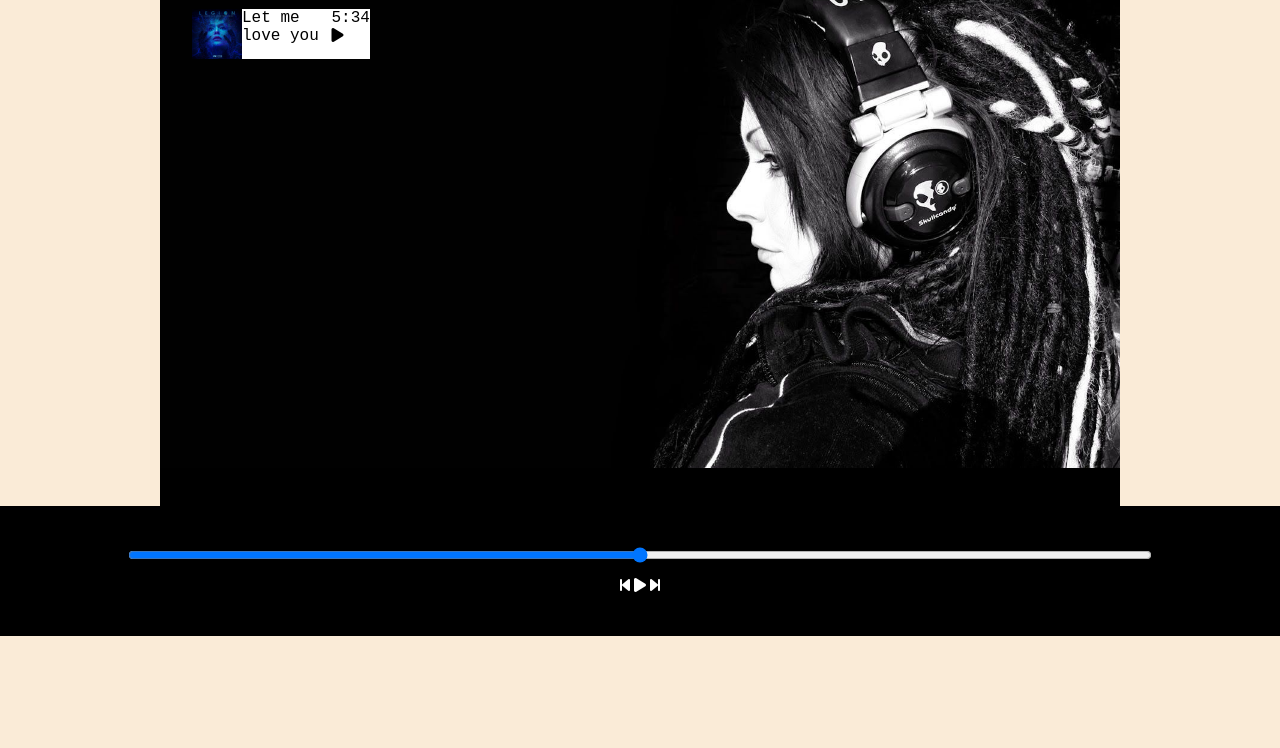
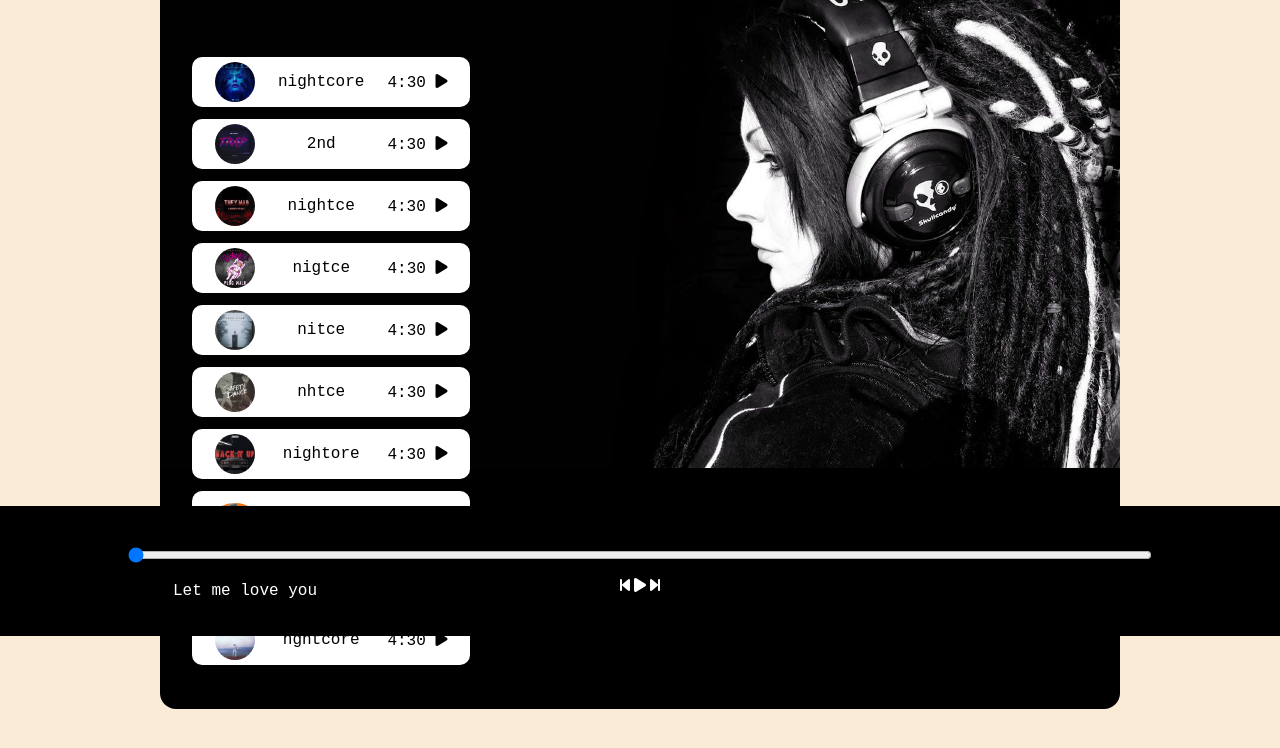
Before and after one commit to Vanshul-Dahiya/music-WebApp, a plain HTML site: page index.html in a window 1280 px wide. Shown: the part 164-912 px from the top of the page. Before the commit the page ends 877 px from the top, so only its background shows below. Drawn offline with Linux system fonts and the light colour scheme.

Commit message:
music play pause functionality added

```diff
--- a/index.html
+++ b/index.html
@@ -8,6 +8,7 @@
     <link rel="stylesheet" href="style.css" />
   </head>
   <body>
+    <!-- nav bar -->
     <nav>
       <ul>
         <li class="brand"><img src="logo.png" alt="logo_img" /> Lofi Musics</li>
@@ -16,30 +17,132 @@
       </ul>
     </nav>
 
+    <!-- main container -->
     <div class="container">
       <div class="songList">
         <h1>Best of NCS</h1>
-        <div>
+        <div class="songItemContainer">
           <div class="songItem">
             <!-- cover image -->
             <img src="covers/1.jpg" alt="cover image" />
-            <span>Let me love you</span>
+            <span class="songName">Let me love you</span>
             <span class="songListPlay"
-              ><span>5:34</span> <i class="fa-solid fa-play"></i
-            ></span>
+              ><span class="timestamp"
+                >4:30 <i class="fa-solid fa-play"></i
+              ></span>
+            </span>
+          </div>
+          <div class="songItem">
+            <!-- cover image -->
+            <img src="covers/1.jpg" alt="cover image" />
+            <span class="songName">Let me love you</span>
+            <span class="songListPlay"
+              ><span class="timestamp"
+                >4:30 <i class="fa-solid fa-play"></i
+              ></span>
+            </span>
+          </div>
+          <div class="songItem">
+            <!-- cover image -->
+            <img src="covers/1.jpg" alt="cover image" />
+            <span class="songName">Let me love you</span>
+            <span class="songListPlay"
+              ><span class="timestamp"
+                >4:30 <i class="fa-solid fa-play"></i
+              ></span>
+            </span>
+          </div>
+          <div class="songItem">
+            <!-- cover image -->
+            <img src="covers/1.jpg" alt="cover image" />
+            <span class="songName">Let me love you</span>
+            <span class="songListPlay"
+              ><span class="timestamp"
+                >4:30 <i class="fa-solid fa-play"></i
+              ></span>
+            </span>
+          </div>
+          <div class="songItem">
+            <!-- cover image -->
+            <img src="covers/1.jpg" alt="cover image" />
+            <span class="songName">Let me love you</span>
+            <span class="songListPlay"
+              ><span class="timestamp"
+                >4:30 <i class="fa-solid fa-play"></i
+              ></span>
+            </span>
+          </div>
+          <div class="songItem">
+            <!-- cover image -->
+            <img src="covers/1.jpg" alt="cover image" />
+            <span class="songName">Let me love you</span>
+            <span class="songListPlay"
+              ><span class="timestamp"
+                >4:30 <i class="fa-solid fa-play"></i
+              ></span>
+            </span>
+          </div>
+          <div class="songItem">
+            <!-- cover image -->
+            <img src="covers/1.jpg" alt="cover image" />
+            <span class="songName">Let me love you</span>
+            <span class="songListPlay"
+              ><span class="timestamp"
+                >4:30 <i class="fa-solid fa-play"></i
+              ></span>
+            </span>
+          </div>
+          <div class="songItem">
+            <!-- cover image -->
+            <img src="covers/1.jpg" alt="cover image" />
+            <span class="songName">Let me love you</span>
+            <span class="songListPlay"
+              ><span class="timestamp"
+                >4:30 <i class="fa-solid fa-play"></i
+              ></span>
+            </span>
+          </div>
+          <div class="songItem">
+            <!-- cover image -->
+            <img src="covers/1.jpg" alt="cover image" />
+            <span class="songName">Let me love you</span>
+            <span class="songListPlay"
+              ><span class="timestamp"
+                >4:30 <i class="fa-solid fa-play"></i
+              ></span>
+            </span>
+          </div>
+          <div class="songItem">
+            <!-- cover image -->
+            <img src="covers/1.jpg" alt="cover image" />
+            <span class="songName">Let me love you</span>
+            <span class="songListPlay"
+              ><span class="timestamp"
+                >4:30 <i class="fa-solid fa-play"></i
+              ></span>
+            </span>
           </div>
         </div>
       </div>
-
       <div class="songBanner"></div>
     </div>
-
+    <!-- Bottom container -->
     <div class="bottom">
-      <input type="range" name="range" id="progressBar" min="0" max="100" />
+      <input
+        type="range"
+        name="range"
+        id="progressBar"
+        min="0"
+        value="0"
+        max="100"
+      />
       <div class="icons">
         <i class="fa-solid fa-backward-step"></i>
-        <i class="fa-solid fa-play"></i>
+        <i class="fa-solid fa-play" id="masterPlay"></i>
         <i class="fa-solid fa-forward-step"></i>
+      </div>
+      <div class="songInfo">
+        <img src="playing.gif" alt="gif" width="45px" id="gif" />Let me love you
       </div>
     </div>
     <script
--- a/script.js
+++ b/script.js
@@ -0,0 +1,95 @@
+// initialize the variables
+let songInd = 0;
+const audioEl = new Audio("songs/1.mp3");
+// play button
+const masterPlay = document.getElementById("masterPlay");
+const progressBar = document.getElementById("progressBar");
+const gifEl = document.getElementById("gif");
+const songItems = Array.from(document.getElementsByClassName("songItem"));
+
+let songs = [
+  {
+    songName: "nightcore",
+    filePath: "songs/1.mp3",
+    coverPath: "covers/1.jpg",
+  },
+  {
+    songName: "2nd",
+    filePath: "songs/2.mp3",
+    coverPath: "covers/2.jpg",
+  },
+  {
+    songName: "nightce",
+    filePath: "songs/3.mp3",
+    coverPath: "covers/3.jpg",
+  },
+  {
+    songName: "nigtce",
+    filePath: "songs/4.mp3",
+    coverPath: "covers/4.jpg",
+  },
+  {
+    songName: "nitce",
+    filePath: "songs/5.mp3",
+    coverPath: "covers/5.jpg",
+  },
+  {
+    songName: "nhtce",
+    filePath: "songs/6.mp3",
+    coverPath: "covers/6.jpg",
+  },
+  {
+    songName: "nightore",
+    filePath: "songs/7.mp3",
+    coverPath: "covers/7.jpg",
+  },
+  {
+    songName: "nighte",
+    filePath: "songs/8.mp3",
+    coverPath: "covers/8.jpg",
+  },
+  {
+    songName: "nightcoe",
+    filePath: "songs/9.mp3",
+    coverPath: "covers/9.jpg",
+  },
+  {
+    songName: "nghtcore",
+    filePath: "songs/10.mp3",
+    coverPath: "covers/10.jpg",
+  },
+];
+
+songItems.forEach((element, i) => {
+  element.getElementsByTagName("img")[0].src = songs[i].coverPath;
+  element.getElementsByClassName("songName")[0].innerText = songs[i].songName;
+});
+
+// audioEl.play();
+
+// handle play/pause click
+masterPlay.addEventListener("click", () => {
+  if (audioEl.paused || audioEl.currentTime <= 0) {
+    audioEl.play();
+    masterPlay.classList.remove("fa-play");
+    masterPlay.classList.add("fa-pause");
+    gifEl.style.opacity = 1;
+  } else {
+    audioEl.pause();
+    masterPlay.classList.remove("fa-pause");
+    masterPlay.classList.add("fa-play");
+    gifEl.style.opacity = 0;
+  }
+});
+
+// listen to events
+
+audioEl.addEventListener("timeupdate", () => {
+  // update seekbar
+  progress = parseInt((audioEl.currentTime / audioEl.duration) * 100);
+  progressBar.value = progress;
+});
+
+progressBar.addEventListener("change", () => {
+  audioEl.currentTime = (progressBar.value * audioEl.duration) / 100;
+});
--- a/style.css
+++ b/style.css
@@ -74,16 +74,46 @@ nav ul li {
 
 #progressBar {
   width: 80vw;
+  cursor: pointer;
+}
+
+.songItemContainer {
+  margin-top: 60px;
 }
 
 .songItem {
   height: 50px;
   display: flex;
   background-color: white;
-  width: 70%;
   color: black;
   margin: 12px 0;
+  justify-content: space-between;
+  align-items: center;
+  border-radius: 10px;
 }
 
 .songItem img {
+  width: 40px;
+  margin: 0 23px 0;
+  border-radius: 50%;
 }
+
+.timestamp {
+  margin: 5px 23px;
+}
+
+.timestamp i {
+  cursor: pointer;
+}
+
+.songInfo {
+  position: absolute;
+  top: 75px;
+  left: 10vw;
+  font-family: "Courier New", Courier, monospace;
+}
+
+.songInfo img {
+  opacity: 0;
+  transition: opacity 0.55s ease-out;
+}
```
